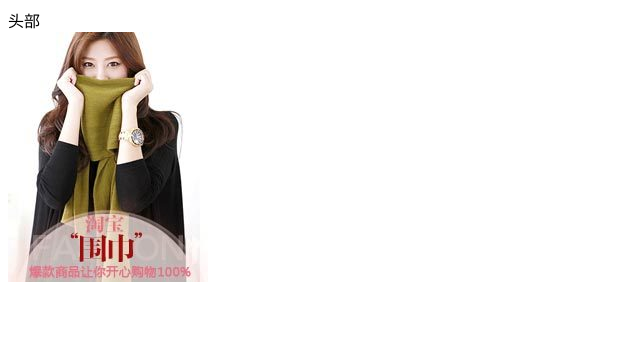
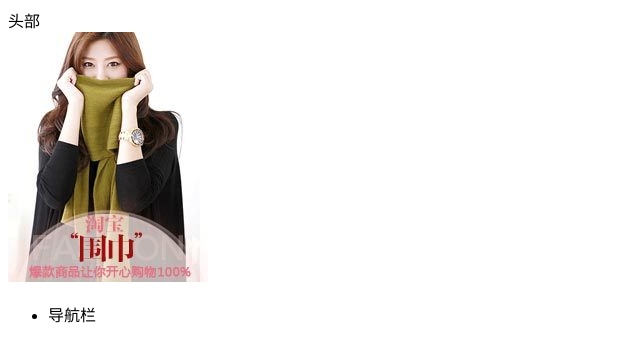
Before and after one commit to cjm123456/gitStudy02, a plain HTML site: page index.html in a window 1280 px wide. Shown: the whole page, without its empty margins (0-640 px from the left). Drawn offline with Linux system fonts and the light colour scheme.

Commit message:
新建导航栏

```diff
--- a/index.html
+++ b/index.html
@@ -11,5 +11,11 @@
         <span>头部</span>
     </header>
     <img src="./围巾.jpg" alt="">
+    <br>
+    <nav>
+        <ul>
+            <li>导航栏</li>
+        </ul>
+    </nav>
 </body>
 </html>
```
